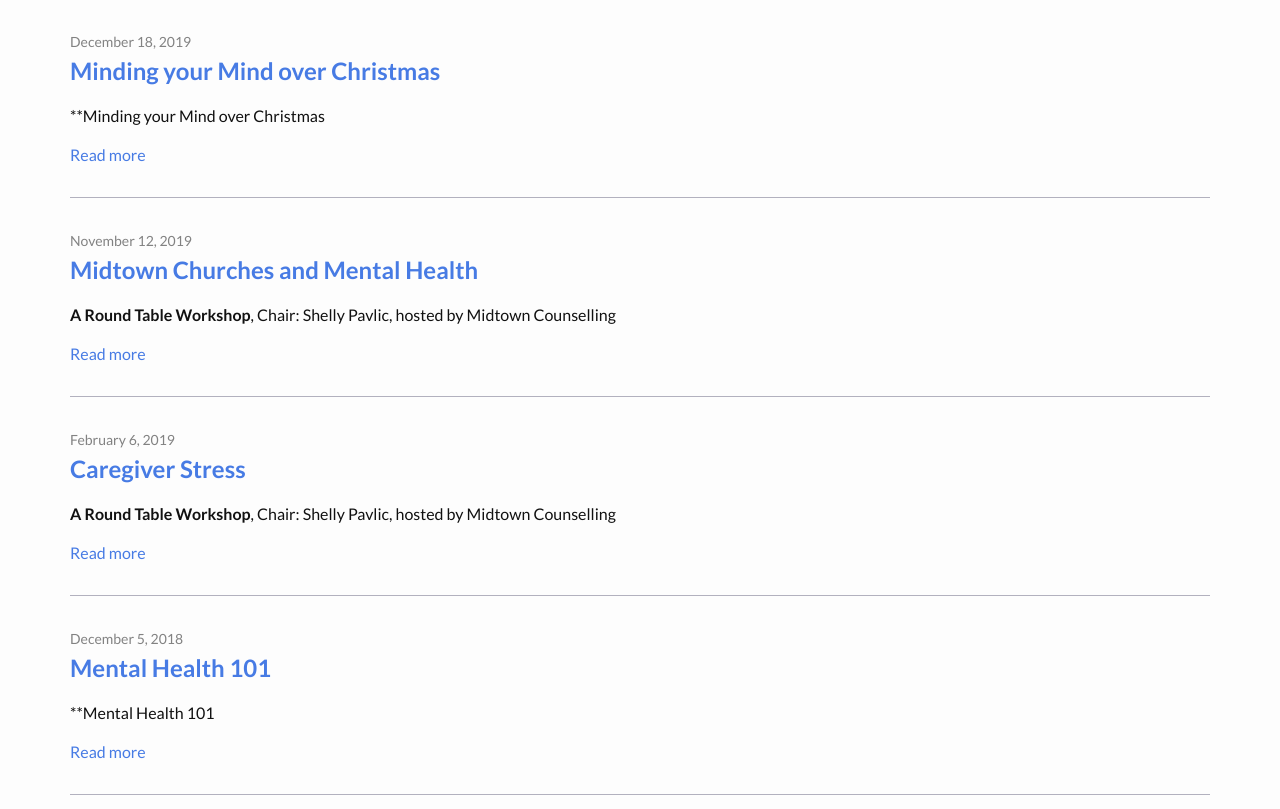
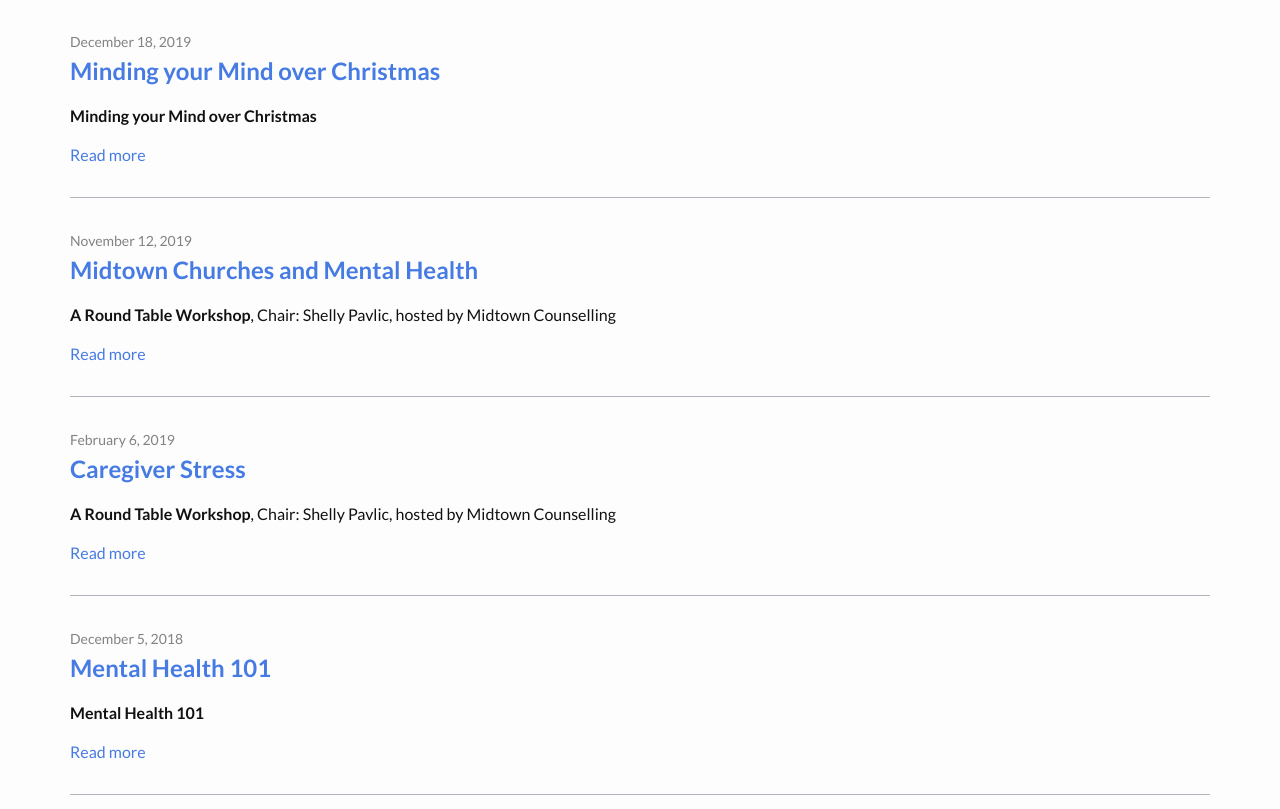
Before and after one commit to jonathanhines/midtown, a Jekyll site: the page built from news.markdown, in a window 1280 px wide and 1400 px high, scrolled down 2470 px. Shown: the part 154-963 px from the top of the window. Built offline with Jekyll 4.4.1, drawn with Linux system fonts in a browser that asks for light colours.

```diff
--- a/_posts/2018-12-05-mental101.markdown
+++ b/_posts/2018-12-05-mental101.markdown
@@ -4,7 +4,7 @@ title: "Mental Health 101"
 date: 2018-12-05 00:08:00 -0400
 categories: news event
 custom_date: "December 5, 2018"
-custom_excerpt: "**Mental Health 101"
+custom_excerpt: "**Mental Health 101**"
 ---
 
 **Mental Health 101; Community Dinner Topic**, Speaker: Shelly Pavlic, hosted by Highland Baptist Church as part of their Community Dinner Talking Series. All are welcome. Free meal.
--- a/_posts/2019-12-18-mind-christmas.markdown
+++ b/_posts/2019-12-18-mind-christmas.markdown
@@ -4,7 +4,7 @@ title: "Minding your Mind over Christmas"
 date: 2019-12-18 00:08:00 -0400
 categories: news event
 custom_date: "December 18, 2019"
-custom_excerpt: "**Minding your Mind over Christmas"
+custom_excerpt: "**Minding your Mind over Christmas**"
 ---
 
 **Minding your Mind over Christmas; Community Dinner Topic**, Speaker: Shelly Pavlic, hosted by Highland Baptist Church as part of their Community Dinner Talking Series. All are welcome. Free meal.
```
